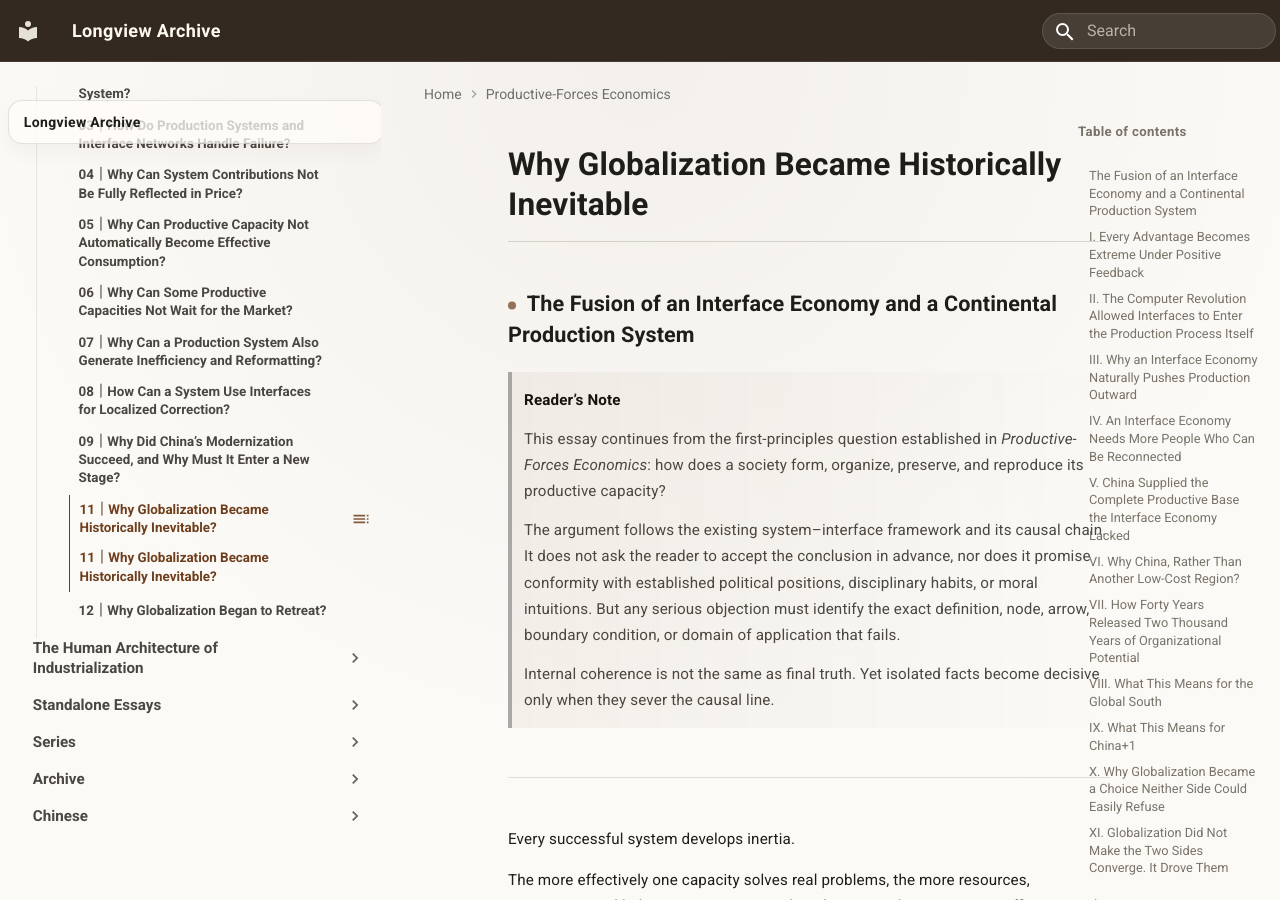
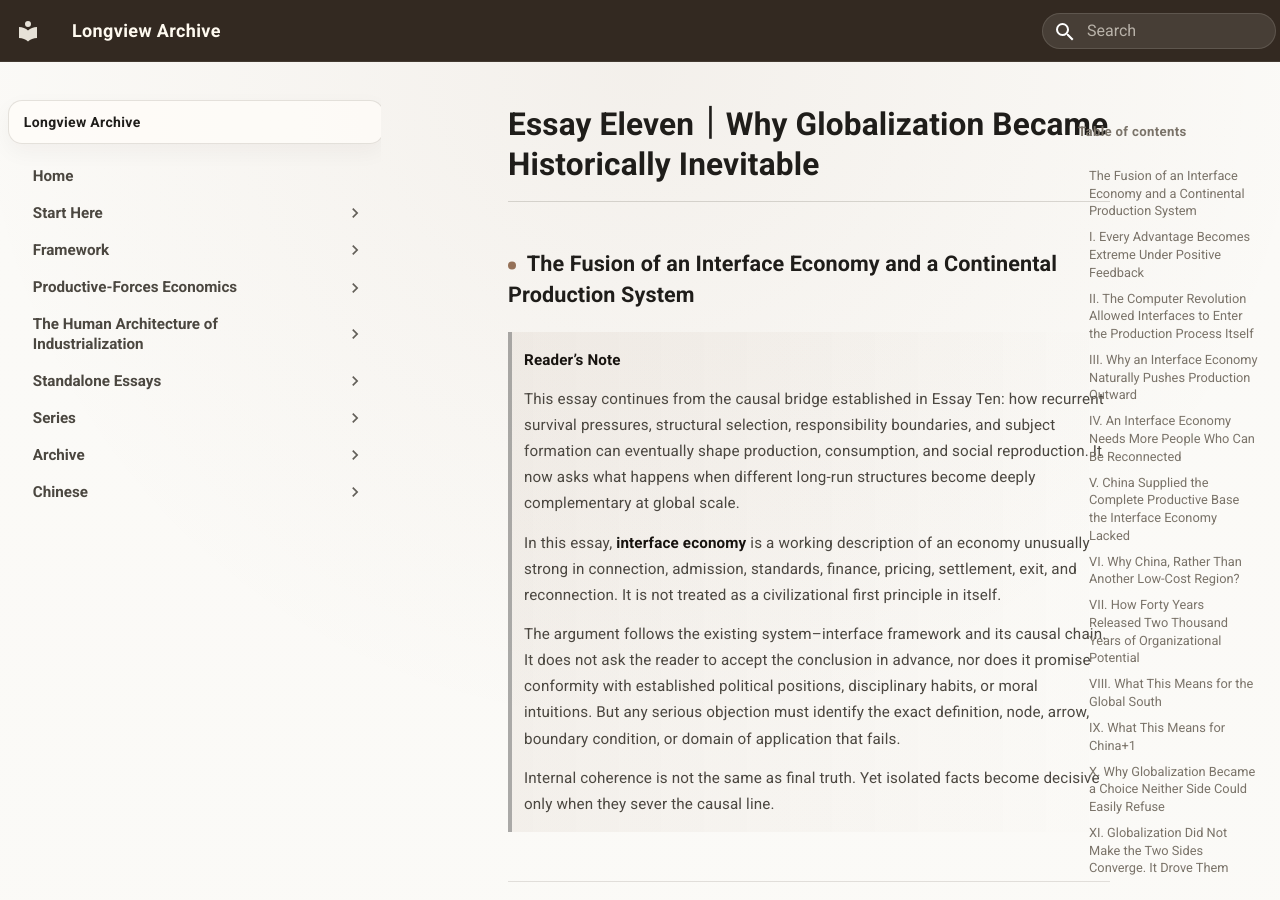
Before and after one commit to guanshi1688/longview-archive, an MkDocs documentation site: the page built from docs/essays/english/productive-forces-economics/11-why-globalization.md, in a window 1280 px wide and 900 px high. Built offline with MkDocs 1.6.1 and Material for MkDocs 9.7.7, drawn with Linux system fonts in a browser that asks for light colours.

Commit message:
Revise Essay Eleven on Globalization
Updated the title and introductory content of the essay to reflect its new structure and focus on globalization.

```diff
--- a/docs/essays/english/productive-forces-economics/10-why-globalization.md
+++ b/docs/essays/english/productive-forces-economics/11-why-globalization.md
@@ -1,10 +1,12 @@
-# Why Globalization Became Historically Inevitable
+# Essay Eleven｜Why Globalization Became Historically Inevitable
 
 ## The Fusion of an Interface Economy and a Continental Production System
 
 > **Reader’s Note**
 >
-> This essay continues from the first-principles question established in *Productive-Forces Economics*: how does a society form, organize, preserve, and reproduce its productive capacity?
+> This essay continues from the causal bridge established in Essay Ten: how recurrent survival pressures, structural selection, responsibility boundaries, and subject formation can eventually shape production, consumption, and social reproduction. It now asks what happens when different long-run structures become deeply complementary at global scale.
+>
+> In this essay, **interface economy** is a working description of an economy unusually strong in connection, admission, standards, finance, pricing, settlement, exit, and reconnection. It is not treated as a civilizational first principle in itself.
 >
 > The argument follows the existing system–interface framework and its causal chain. It does not ask the reader to accept the conclusion in advance, nor does it promise conformity with established political positions, disciplinary habits, or moral intuitions. But any serious objection must identify the exact definition, node, arrow, boundary condition, or domain of application that fails.
 >
```
